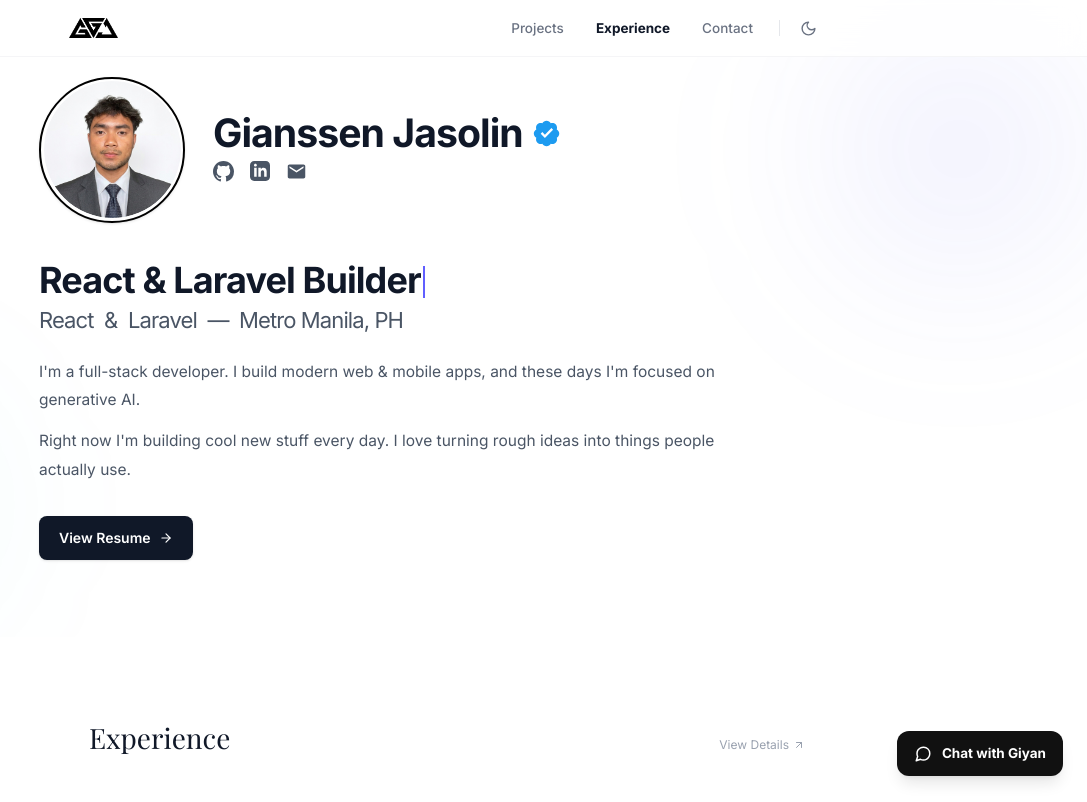
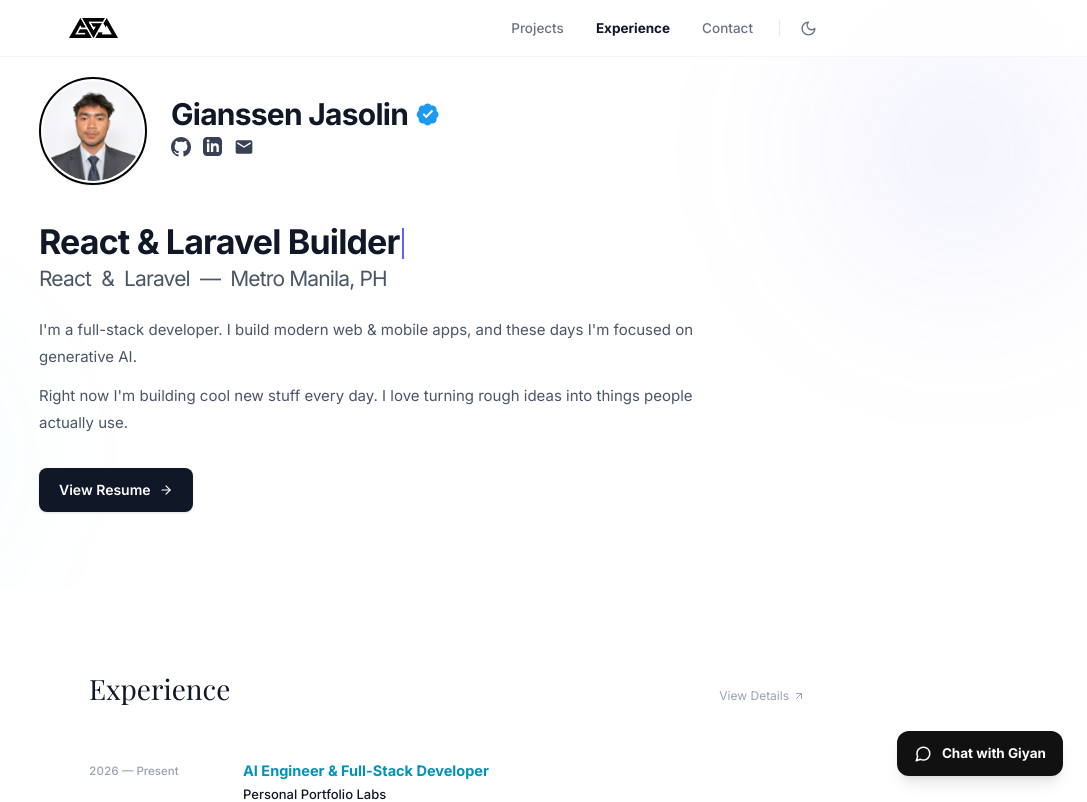
Before and after one commit to GIANSSEN/akosigiyan, a React (Vite) app: page / in a window 1280 px wide. Shown: the top 802 px of the page, without its empty margins (193-1280 px from the left). Built offline with nearby package versions, Linux system fonts and the light colour scheme; a web font is replaced by a local one.

Commit message:
feat(hero): align avatar and identity sizing precisely with reference layout

```diff
--- a/src/components/sections/HeroNew.jsx
+++ b/src/components/sections/HeroNew.jsx
@@ -18,7 +18,7 @@
 function useTypewriter(words, { typingSpeed = 80, deletingSpeed = 40, pause = 1800 } = {}) {
     const [displayed, setDisplayed] = useState('');
     const [wordIdx, setWordIdx]     = useState(0);
-    const [phase, setPhase]         = useState('typing'); // 'typing' | 'pausing' | 'deleting'
+    const [phase, setPhase]         = useState('typing');
 
     useEffect(() => {
         const word = words[wordIdx];
@@ -53,7 +53,7 @@
     return displayed;
 }
 
-/* ── Twitter/X Verified Badge — Scalloped Blue Star ─────────────── */
+/* ── Twitter/X Blue Verified Badge ──────────────────────────────── */
 const VerifiedBadge = ({ className = "w-[18px] h-[18px] sm:w-[22px] sm:h-[22px]" }) => (
     <svg
         className={`shrink-0 ${className}`}
@@ -74,19 +74,19 @@
 
 /* ── Clean Filled Social Icons ───────────────────────────────────── */
 const GithubIcon = () => (
-    <svg className="w-[19px] h-[19px] sm:w-[21px] sm:h-[21px] fill-current" viewBox="0 0 24 24">
+    <svg className="w-[18px] h-[18px] sm:w-[20px] sm:h-[20px] fill-current" viewBox="0 0 24 24">
         <path d="M12 0C5.37 0 0 5.37 0 12c0 5.31 3.435 9.795 8.205 11.385.6.105.825-.255.825-.57 0-.285-.015-1.23-.015-2.235-3.015.555-3.795-.735-4.035-1.41-.135-.345-.72-1.41-1.23-1.695-.42-.225-1.02-.78-.015-.795.945-.015 1.62.87 1.845 1.23 1.08 1.815 2.805 1.305 3.495.99.105-.78.42-1.305.765-1.605-2.67-.3-5.46-1.335-5.46-5.925 0-1.305.465-2.385 1.23-3.225-.12-.3-.54-1.53.12-3.18 0 0 1.005-.315 3.3 1.23.96-.27 1.98-.405 3-.405s2.04.135 3 .405c2.295-1.56 3.3-1.23 3.3-1.23.66 1.65.24 2.88.12 3.18.765.84 1.23 1.905 1.23 3.225 0 4.605-2.805 5.625-5.475 5.925.435.375.81 1.095.81 2.22 0 1.605-.015 2.895-.015 3.3 0 .315.225.69.825.57A12.02 12.02 0 0024 12c0-6.63-5.37-12-12-12z" />
     </svg>
 );
 
 const LinkedinIcon = () => (
-    <svg className="w-[18px] h-[18px] sm:w-[20px] sm:h-[20px] fill-current" viewBox="0 0 24 24">
+    <svg className="w-[17px] h-[17px] sm:w-[19px] sm:h-[19px] fill-current" viewBox="0 0 24 24">
         <path d="M19 0h-14c-2.761 0-5 2.239-5 5v14c0 2.761 2.239 5 5 5h14c2.762 0 5-2.239 5-5v-14c0-2.761-2.238-5-5-5zm-11 19h-3v-11h3v11zm-1.5-12.268c-.966 0-1.75-.79-1.75-1.764s.784-1.764 1.75-1.764 1.75.79 1.75 1.764-.783 1.764-1.75 1.764zm13.5 12.268h-3v-5.604c0-3.368-4-3.113-4 0v5.604h-3v-11h3v1.765c1.396-2.586 7-2.777 7 2.476v6.759z" />
     </svg>
 );
 
 const MailIcon = () => (
-    <svg className="w-[19px] h-[19px] sm:w-[21px] sm:h-[21px] fill-current" viewBox="0 0 24 24">
+    <svg className="w-[18px] h-[18px] sm:w-[20px] sm:h-[20px] fill-current" viewBox="0 0 24 24">
         <path d="M20 4H4c-1.1 0-1.99.9-1.99 2L2 18c0 1.1.9 2 2 2h16c1.1 0 2-.9 2-2V6c0-1.1-.9-2-2-2zm0 4l-8 5-8-5V6l8 5 8-5v2z" />
     </svg>
 );
@@ -135,19 +135,13 @@
                 initial="hidden"
                 animate="show"
             >
-                {/* ── Avatar + Identity row — Exactly like reference format ── */}
+                {/* ── Avatar + Identity row — EXACT match to reference layout ── */}
                 <motion.div
                     variants={item}
-                    className="flex items-center gap-4 sm:gap-6 md:gap-7 mb-7 sm:mb-9"
+                    className="flex items-center gap-4 sm:gap-6 mb-7 sm:mb-9"
                 >
-                    {/* Enlarged Avatar Circle with crisp border */}
-                    <div
-                        className="relative shrink-0 rounded-full border-2 sm:border-[2.5px] border-black dark:border-white p-[2.5px] bg-white dark:bg-[#0a0a0a] shadow-sm"
-                        style={{
-                            width:  'clamp(100px, 21vw, 146px)',
-                            height: 'clamp(100px, 21vw, 146px)',
-                        }}
-                    >
+                    {/* Avatar Circle */}
+                    <div className="relative shrink-0 w-[84px] h-[84px] sm:w-[98px] sm:h-[98px] md:w-[108px] md:h-[108px] rounded-full border-2 border-black dark:border-white p-[2px] bg-white dark:bg-[#0a0a0a] shadow-xs">
                         <div className="w-full h-full rounded-full overflow-hidden">
                             <PixelTransition
                                 firstContent={
@@ -157,7 +151,7 @@
                                         style={{
                                             width: '100%', height: '100%',
                                             objectFit: 'cover', objectPosition: 'center 15%',
-                                            transform: 'scale(1.14)',
+                                            transform: 'scale(1.12)',
                                             pointerEvents: 'none', userSelect: 'none',
                                         }}
                                         draggable={false}
@@ -170,7 +164,7 @@
                                         style={{
                                             width: '100%', height: '100%',
                                             objectFit: 'cover', objectPosition: 'center 15%',
-                                            transform: 'scale(1.14)',
+                                            transform: 'scale(1.12)',
                                             pointerEvents: 'none', userSelect: 'none',
                                         }}
                                         draggable={false}
@@ -189,22 +183,17 @@
                         </div>
                     </div>
 
-                    {/* Name + Verified Badge on 1 SINGLE LINE, Social icons below */}
-                    <div className="min-w-0 flex-1 flex flex-col justify-center">
-                        <div className="flex items-center gap-2 sm:gap-2.5 flex-nowrap whitespace-nowrap mb-2">
-                            <h1
-                                className="font-sans font-bold text-gray-900 dark:text-white tracking-tight leading-none whitespace-nowrap shrink-0"
-                                style={{
-                                    fontSize: 'clamp(1.22rem, 4.4vw, 2.45rem)',
-                                }}
-                            >
+                    {/* Name + Verified Badge on 1 SINGLE LINE + Social Icons underneath */}
+                    <div className="flex flex-col justify-center min-w-0">
+                        <div className="flex items-center gap-2 flex-nowrap whitespace-nowrap">
+                            <h1 className="text-[20px] min-[360px]:text-[22px] sm:text-[26px] md:text-[30px] font-bold text-gray-900 dark:text-white tracking-tight leading-none whitespace-nowrap">
                                 Gianssen Jasolin
                             </h1>
-                            <VerifiedBadge className="w-[19px] h-[19px] min-[360px]:w-[21px] min-[360px]:h-[21px] sm:w-[26px] sm:h-[26px] md:w-[28px] md:h-[28px]" />
+                            <VerifiedBadge className="w-[18px] h-[18px] min-[360px]:w-[20px] min-[360px]:h-[20px] sm:w-[24px] sm:h-[24px]" />
                         </div>
 
-                        {/* Social Icons row — filled style under name */}
-                        <div className="flex items-center gap-3.5 sm:gap-4 text-gray-600 dark:text-gray-400">
+                        {/* Social Icons row */}
+                        <div className="flex items-center gap-3 mt-2 text-gray-700 dark:text-gray-300">
                             {socials.map((s) => (
                                 <a
                                     key={s.label}
@@ -212,7 +201,7 @@
                                     target={s.href.startsWith('mailto:') ? '_self' : '_blank'}
                                     rel="noopener noreferrer"
                                     aria-label={s.label}
-                                    className="hover:text-gray-900 dark:hover:text-white transition-colors duration-150 outline-none"
+                                    className="hover:text-black dark:hover:text-white transition-colors duration-150 outline-none"
                                 >
                                     {s.icon}
                                 </a>
@@ -223,21 +212,21 @@
 
                 {/* ── Headline with typewriter ──────────────────────────── */}
                 <motion.div variants={item} className="mb-5 sm:mb-6">
-                    <h2 className="text-[24px] sm:text-[30px] md:text-[36px] leading-[1.22] tracking-tight text-gray-900 dark:text-white font-bold font-sans">
+                    <h2 className="text-[22px] sm:text-[28px] md:text-[34px] leading-[1.22] tracking-tight text-gray-900 dark:text-white font-bold font-sans">
                         <span>
                             {reduceMotion ? 'Full-Stack Developer' : typedRole}
                         </span>
                         {!reduceMotion && (
                             <span className="hero-cursor ml-[2px] inline-block w-[2.5px] h-[0.9em] bg-indigo-500 align-middle relative top-[-1px]" />
                         )}
-                        <span className="block mt-1 font-light text-[17px] sm:text-[20px] md:text-[22px] text-gray-600 dark:text-gray-400">
+                        <span className="block mt-1 font-light text-[16px] sm:text-[19px] md:text-[21px] text-gray-600 dark:text-gray-400">
                             React &nbsp;&amp;&nbsp; Laravel&nbsp; — &nbsp;Metro Manila, PH
                         </span>
                     </h2>
                 </motion.div>
 
                 {/* ── Bio paragraphs ── */}
-                <motion.div variants={item} className="space-y-3 max-w-[700px] mb-8 text-[14.5px] sm:text-[15.5px] leading-[1.85] text-gray-600 dark:text-gray-300 font-normal">
+                <motion.div variants={item} className="space-y-3 max-w-[700px] mb-8 text-[14px] sm:text-[15px] leading-[1.8] text-gray-600 dark:text-gray-300 font-normal">
                     <p>
                         I'm a full-stack developer. I build modern web &amp; mobile apps, and these days I'm focused on generative AI.
                     </p>
```
